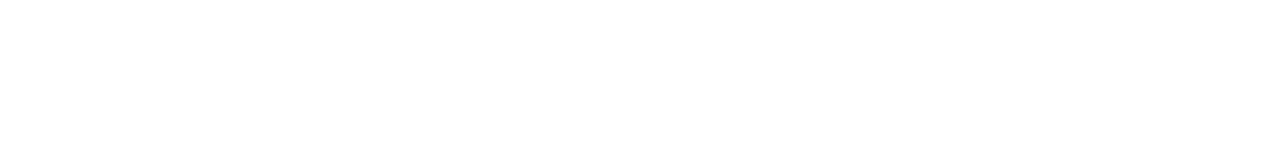
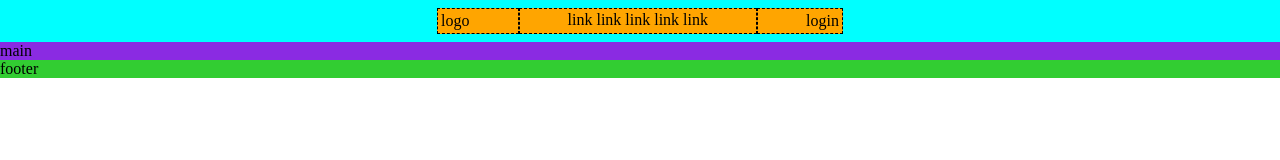
Before and after one commit to MarioBroi/htmlcss-struttura-discord, a plain HTML site: page index.html in a window 1280 px wide. Drawn offline with Linux system fonts and the light colour scheme.

Commit message:
add site header with css rules

```diff
--- a/assets/css/style.css
+++ b/assets/css/style.css
@@ -1,3 +1,53 @@
-body{
-    border: 0;
+/* #region Common */
+
+/* root{
+
+}*/
+
+body {
+    margin: 0;
 }
+
+header {
+    background-color: aqua;
+}
+
+main {
+    background-color: blueviolet;
+}
+
+footer{
+    background-color: limegreen;
+}
+
+/* #endregion Common */
+
+/* #region Header */
+
+.top-header{
+    display: flex;
+    padding: 0.5rem 3rem;
+    justify-content:center;
+}
+
+.logo{
+    border: 1px dashed black;
+    background-color: orange;
+    padding: 0.2rem 3rem 0.2rem 0.2rem;
+    align-self: flex-start;
+}
+
+.link{
+    border: 1px dashed black;
+    background-color: orange;
+    padding: 0.1rem 3rem;
+}
+
+.login{
+    border: 1px dashed black;
+    background-color: orange;
+    padding: 0.2rem 0.2rem 0.2rem 3rem;
+    align-self: flex-end;
+}
+
+/* #endregion Header */
--- a/index.html
+++ b/index.html
@@ -12,16 +12,22 @@
 
     <header class="site_header">
 
+        <div class="top-header">
+            <div class="logo">logo</div>
+            <div class="link">link link link link link</div>
+            <div class="login">login</div>
+        </div>
+
     </header>
     <!-- /.site_header -->
 
     <main class="site_main">
-
+        main
     </main>
     <!-- /.site_main -->
 
     <footer class="site_footer">
-
+        footer
     </footer>
     <!-- /.site_footer -->
 
```
